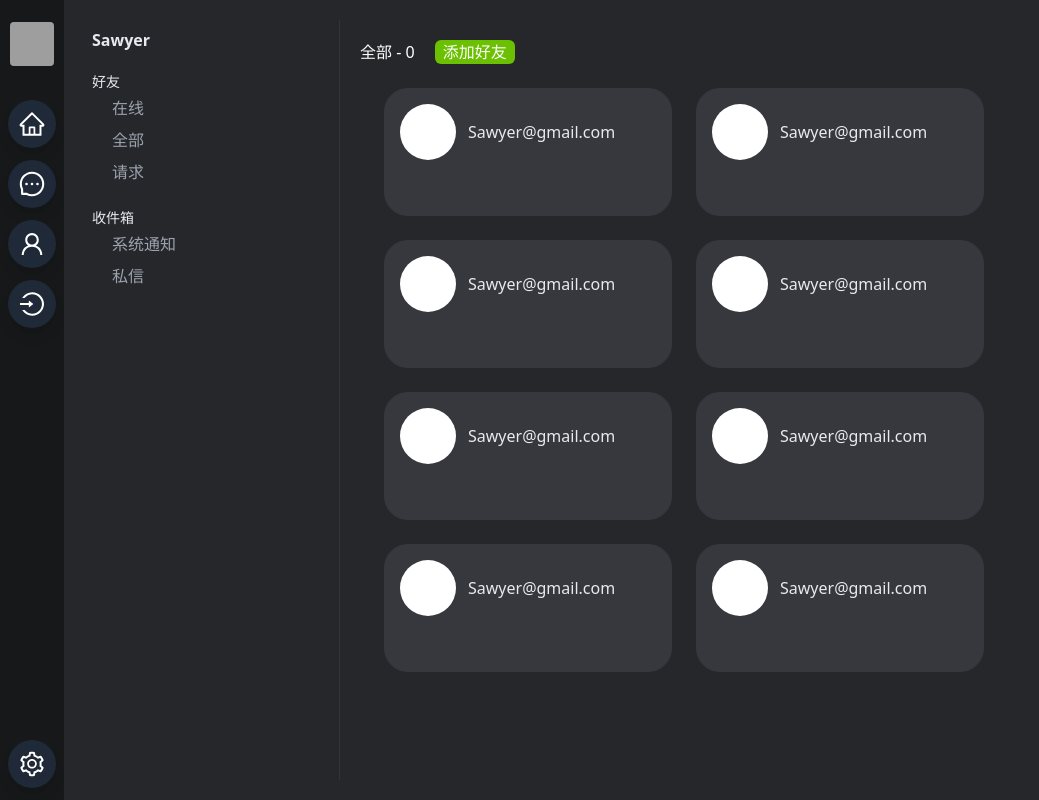
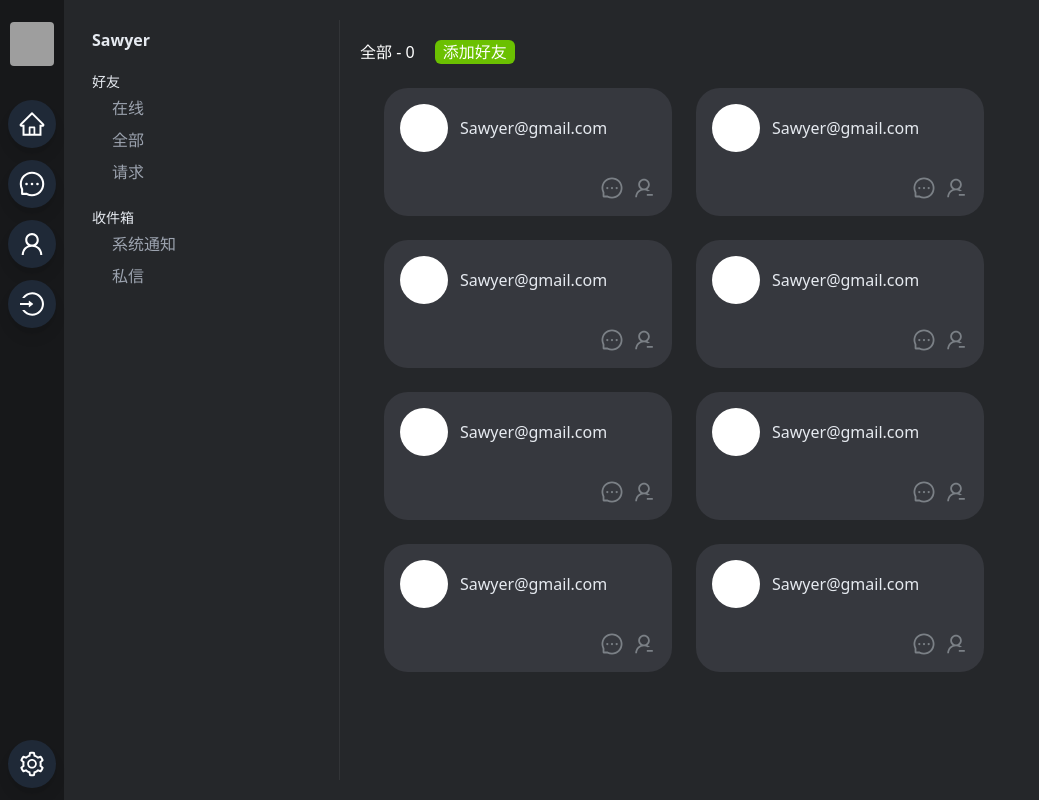
Before and after one commit to windbelike/Wind-IM, a Next.js app: page /home/friend/all in a window 1280 px wide. Shown: the whole page, without its empty margins (0-1039 px from the left). Built offline with nearby package versions, Linux system fonts and the light colour scheme; grey boxes are pictures that could not be loaded.

Commit message:
friend card

```diff
--- a/src/pages/home/friend/all/index.jsx
+++ b/src/pages/home/friend/all/index.jsx
@@ -1,4 +1,5 @@
 import { useState } from 'react'
+import { AiOutlineMessage, AiOutlineUserDelete } from 'react-icons/ai'
 import { HomeDashboard } from 'src/pages/home/index'
 
 export default function All () {
@@ -40,10 +41,13 @@ function FriendCard () {
   return (
     <div className='flex flex-col h-32 w-72 m-3 p-4 bg-[#36383e] rounded-3xl'>
       <div className='flex items-center'>
-        <div className='w-14 h-14 bg-white rounded-full'></div>
+        <div className='w-12 h-12 bg-white rounded-full'></div>
         <div><p className='ml-3 text-[#e6eaf0]'>Sawyer@gmail.com</p></div>
       </div>
-      {/* 两个icon */}
+      <div className='flex gap-2 ml-auto mt-auto text-[#7b8086] '>
+        <AiOutlineMessage className='hover:cursor-pointer' size="24"/>
+        <AiOutlineUserDelete className='hover:cursor-pointer' size="24"/>
+      </div>
     </div>
   )
 }
```
